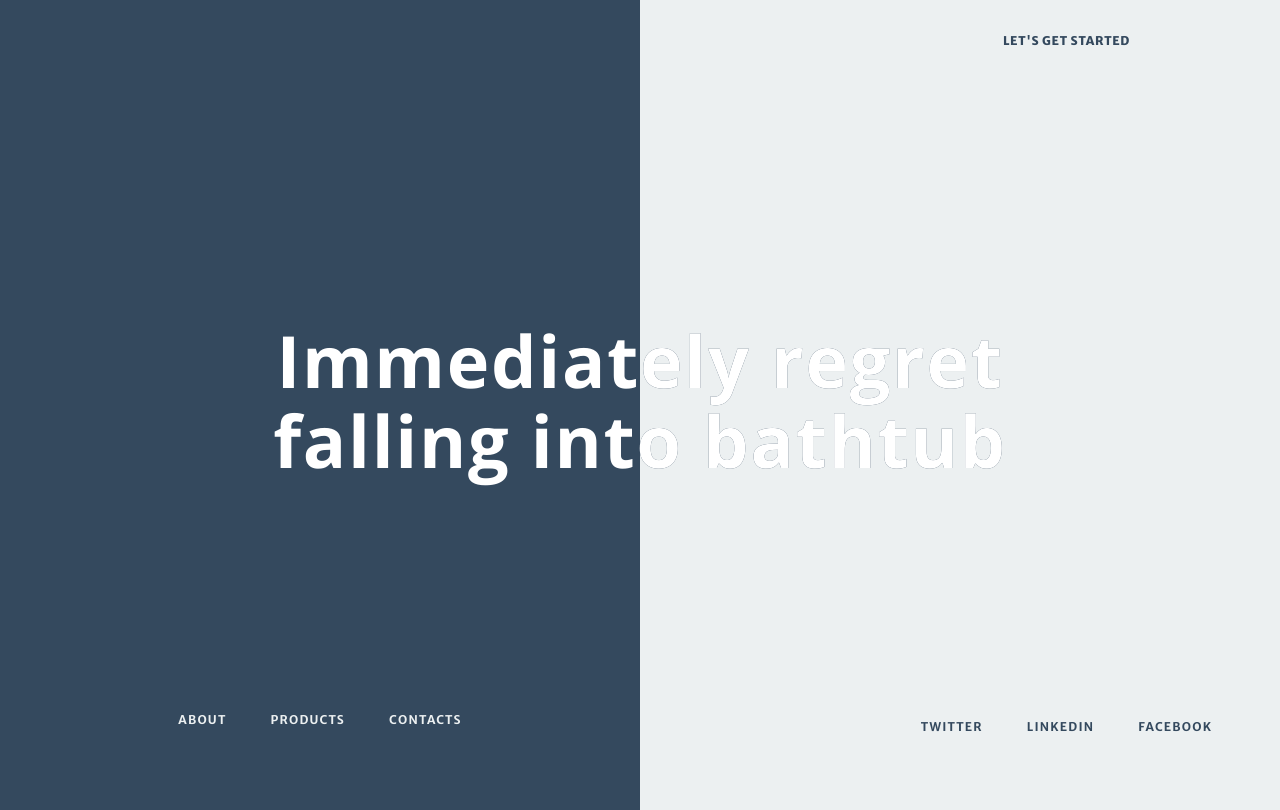
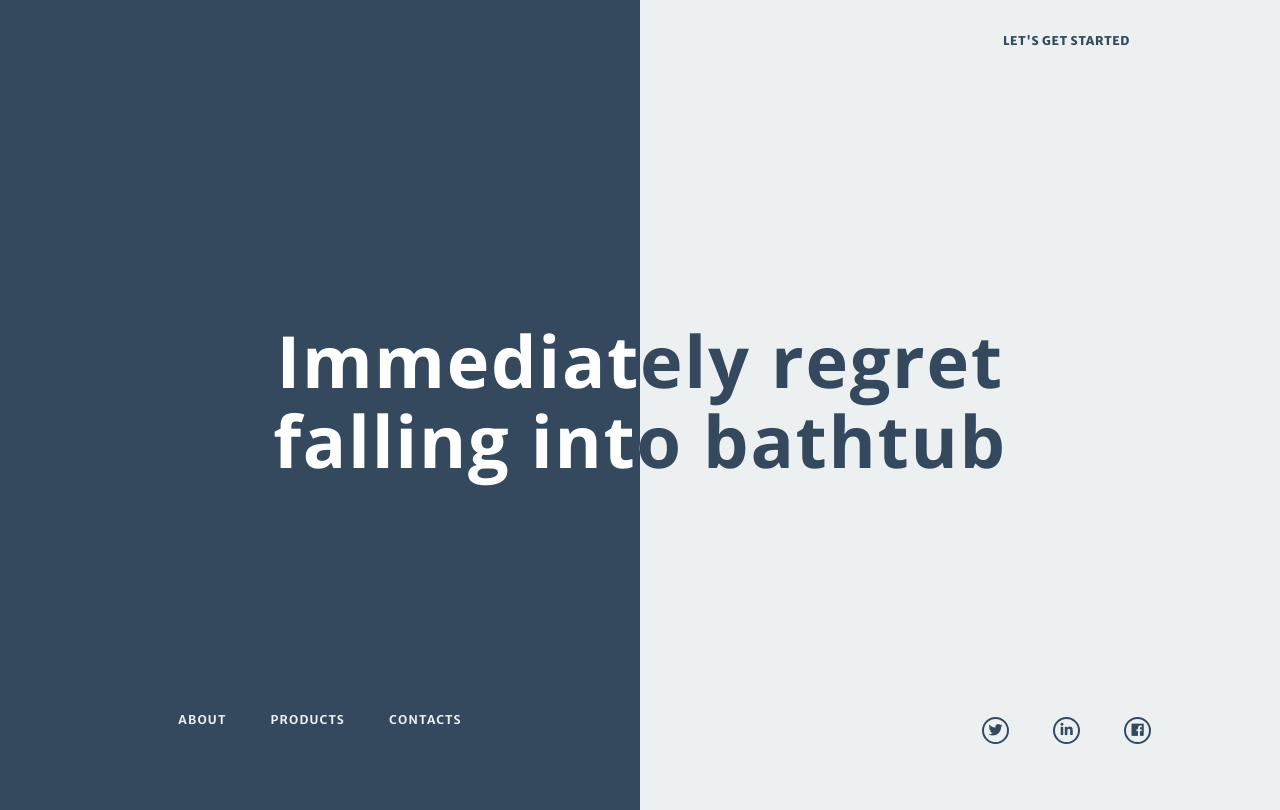
Before and after one commit to Rovniy/school, a plain HTML site: page index.html in a window 1280 px wide. Drawn offline with nearby package versions, Linux system fonts and the light colour scheme.

Commit message:
Стартовый вариант проекта)

```diff
--- a/index.html
+++ b/index.html
@@ -1,21 +1,22 @@
 <!DOCTYPE html>
 <html lang="en">
-<meta>
+<head>
     <meta charset="UTF-8">
     <title>Index page</title>
     <link rel="stylesheet" href="style.css?234324">
     <link href="https://fonts.googleapis.com/css?family=Merriweather+Sans:400,700,800" rel="stylesheet">
     <link href="https://fonts.googleapis.com/css?family=Open+Sans:700" rel="stylesheet">
+    <link rel="stylesheet" href="https://use.fontawesome.com/releases/v5.7.2/css/all.css" integrity="sha384-fnmOCqbTlWIlj8LyTjo7mOUStjsKC4pOpQbqyi7RrhN7udi9RwhKkMHpvLbHG9Sr" crossorigin="anonymous">
 </head>
 <body>
 <section id="main-area">
     <div class="container">
         <div class="left-side">
-            <h1 class="title-area title-area-white">Immediately regret falling into bathtub</h1>
+            <h1 class="title-area">Immediately regret falling into bathtub</h1>
             <nav class="menu">
-                <ul class="menu-list">
+                <ul class="menu-list ">
                     <li class="menu-item">
-                        <a class="menu-link" href="#">About</a>
+                        <a class="menu-link" href="about.html">About</a>
                     </li>
                     <li class="menu-item">
                         <a class="menu-link" href="#">Products</a>
@@ -27,20 +28,25 @@
             </nav>
         </div>
         <div class="right-side">
-            <h1 class="title-area">Immediately regret falling into bathtub</h1>
             <div class="top-area">
-                <h2 class="page-title">Let's get started</h2>
+                <h2 class="page-title page-title-dark">Let's get started</h2>
             </div>
             <div class="bottom-area">
-                <ul class="social-list">
+                <ul class="social-list social-list-dark">
                     <li class="social-item">
-                        <a class="social-link" href="#" target="_blank">Twitter</a>
+                        <a class="social-link" href="#" target="_blank">
+                            <i class="fab fa-twitter"></i>
+                        </a>
                     </li>
                     <li class="social-item">
-                        <a class="social-link" href="#" target="_blank">LinkedIn</a>
+                        <a class="social-link" href="#" target="_blank">
+                            <i class="fab fa-linkedin-in"></i>
+                        </a>
                     </li>
                     <li class="social-item">
-                        <a class="social-link" href="#" target="_blank">Facebook </a>
+                        <a class="social-link" href="#" target="_blank">
+                            <i class="fab fa-facebook"></i>
+                        </a>
                     </li>
                 </ul>
             </div>
--- a/style.css
+++ b/style.css
@@ -47,6 +47,10 @@ div {
     padding: 0;
 }
 
+.menu-list-dark .menu-item .menu-link, .menu-list-dark .menu-item .menu-link:hover:before {
+    color: #34495E;
+}
+
 .menu-item {
     display: inline-block;
     margin-left: 40px;
@@ -62,9 +66,18 @@ div {
     text-transform: uppercase;
     color: #ECF0F1;
     text-decoration: none;
+    position: relative;
 }
 
-.menu-link:hover {
+.menu-link:hover:before {
+    content: '';
+    position: absolute;
+    width: 44px;
+    height: 3px;
+    top: calc(50% - 2px);
+    left: calc(50% - 22px);
+    transform: rotate(-45deg);
+    background: #FFFFFF;
     text-decoration: underline;
 }
 
@@ -84,33 +97,11 @@ div {
     color: #FFFFFF;
     display: block;
     width: 750px;
+    height: 170px;
     margin: 0;
-}
-
-.title-area::before {
-    content: '';
-    display: block;
-    position: absolute;
-    width: 375px;
-    height: 160px;
-    left: 0;
-    top: 0;
-    overflow: hidden;
-}
-
-.title-area-white {
-    color: #34495E;
-}
-
-.title-area-white::before {
-    content: '';
-    display: block;
-    position: absolute;
-    width: 50%;
-    height: 100%;
-    right: 0;
-    top: 0;
-    overflow: hidden;
+    background: linear-gradient(to right, #FFF 0%, #FFF 49.99%, #34495E 50%, #34495E 100%);
+    -webkit-background-clip: text;
+    -webkit-text-fill-color: transparent;
 }
 
 .top-area {
@@ -124,8 +115,12 @@ div {
     font: 800 12px/15px 'Merriweather Sans', Tahoma, serif;
     letter-spacing: 0.7px;
     text-transform: uppercase;
+    color: #FFFFFF;
+    text-decoration: none;
+}
+
+.page-title-dark {
     color: #34495E;
-    text-decoration: none;
 }
 
 .bottom-area {
@@ -138,19 +133,36 @@ div {
     padding: 0;
     margin: 0;
 }
-
 .social-item {
     display: inline-block;
     margin-left: 40px;
 }
-
 .social-item:first-child {
     margin-left: 0;
 }
 .social-link {
-    font: bold 12px/15px 'Merriweather Sans', Tahoma, serif;
-    letter-spacing: 1.2px;
-    text-transform: uppercase;
-    color: #34495E;
+    display: block;
+    width: 23px;
+    height: 23px;
+    text-align: center;
+    border-radius: 50%;
+    border: 2px solid #FFFFFF;
     text-decoration: none;
 }
+.social-list-dark .social-item .social-link {
+    border-color: #34495E;
+}
+.social-link .fab {
+    color: #FFFFFF;
+    font-size: 14px;
+    line-height: 23px;
+}
+.social-list-dark .social-item .social-link .fab {
+    color: #34495E;
+}
+.social-list-dark .social-item .social-link:hover .fab {
+    color: darkred;
+}
+.social-link:hover .fab  {
+    color: darkred;
+}
```
Also changed, not shown: about.html (+6 -35 lines).
